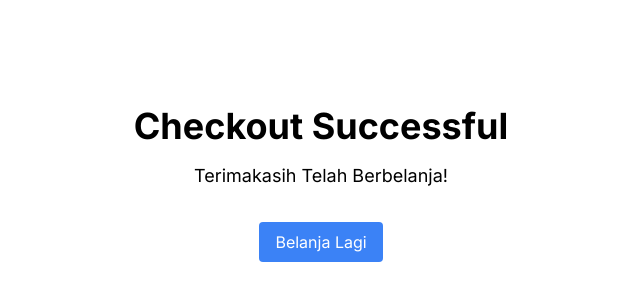
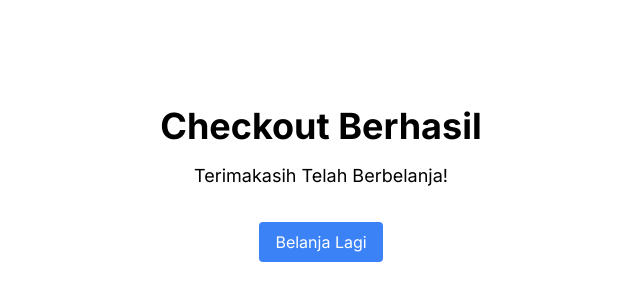
Before and after one commit to almaasrh99/e-commerce, a Next.js app: page /checkout in a window 1280 px wide. Shown: the part 216-516 px from the top of the page, without its empty margins (319-959 px from the left). Built offline with nearby package versions, Linux system fonts and the light colour scheme.

Commit message:
Update halaman checkout

```diff
--- a/src/app/checkout/page.tsx
+++ b/src/app/checkout/page.tsx
@@ -27,7 +27,7 @@ return (
             animate={{ y: 0, opacity: 1 }}
             transition={{ delay: 0.2, duration: 0.5 }}
         >
-            Checkout Successful
+            Checkout Berhasil
         </motion.h1>
         <motion.p
             className="text-lg mb-8"
```
